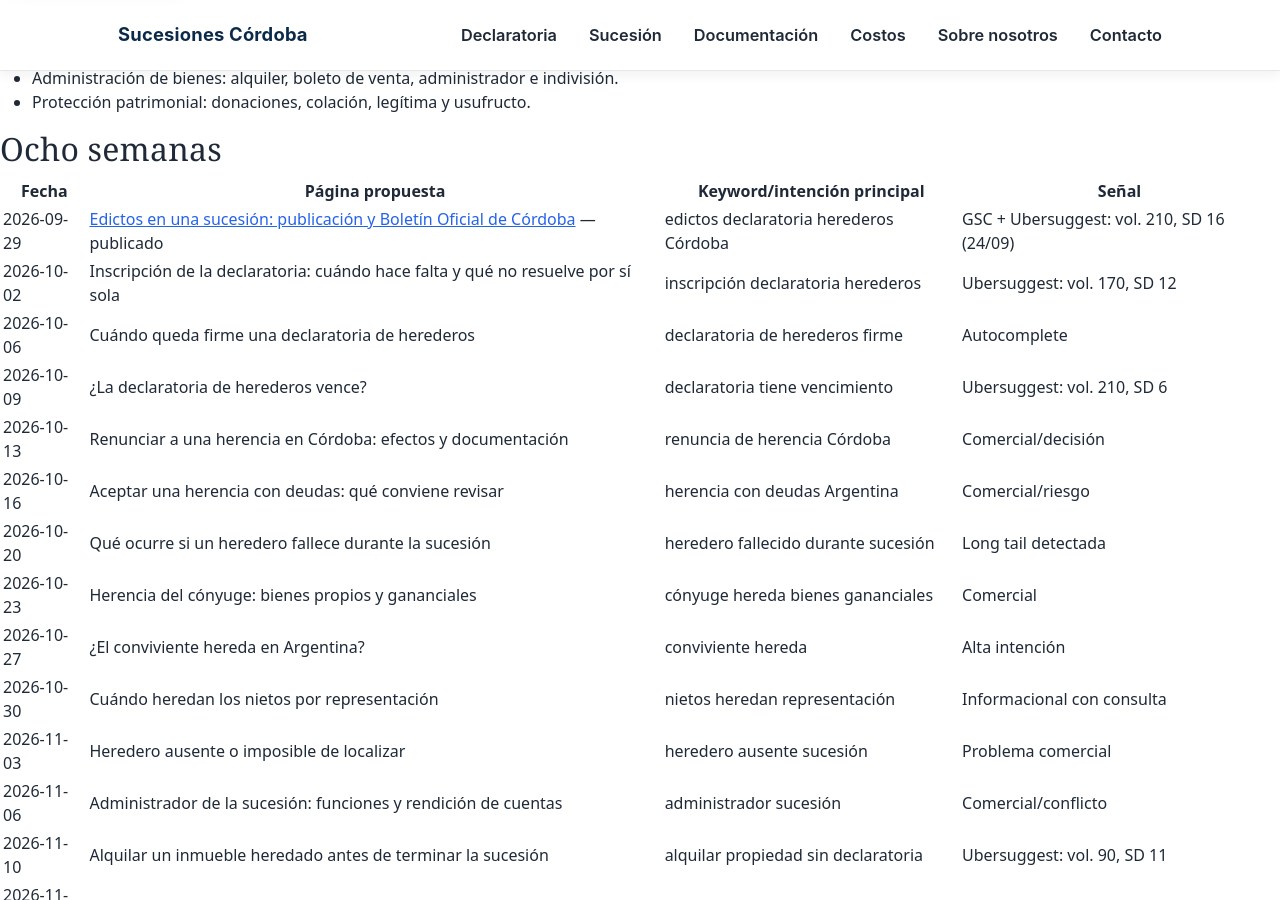
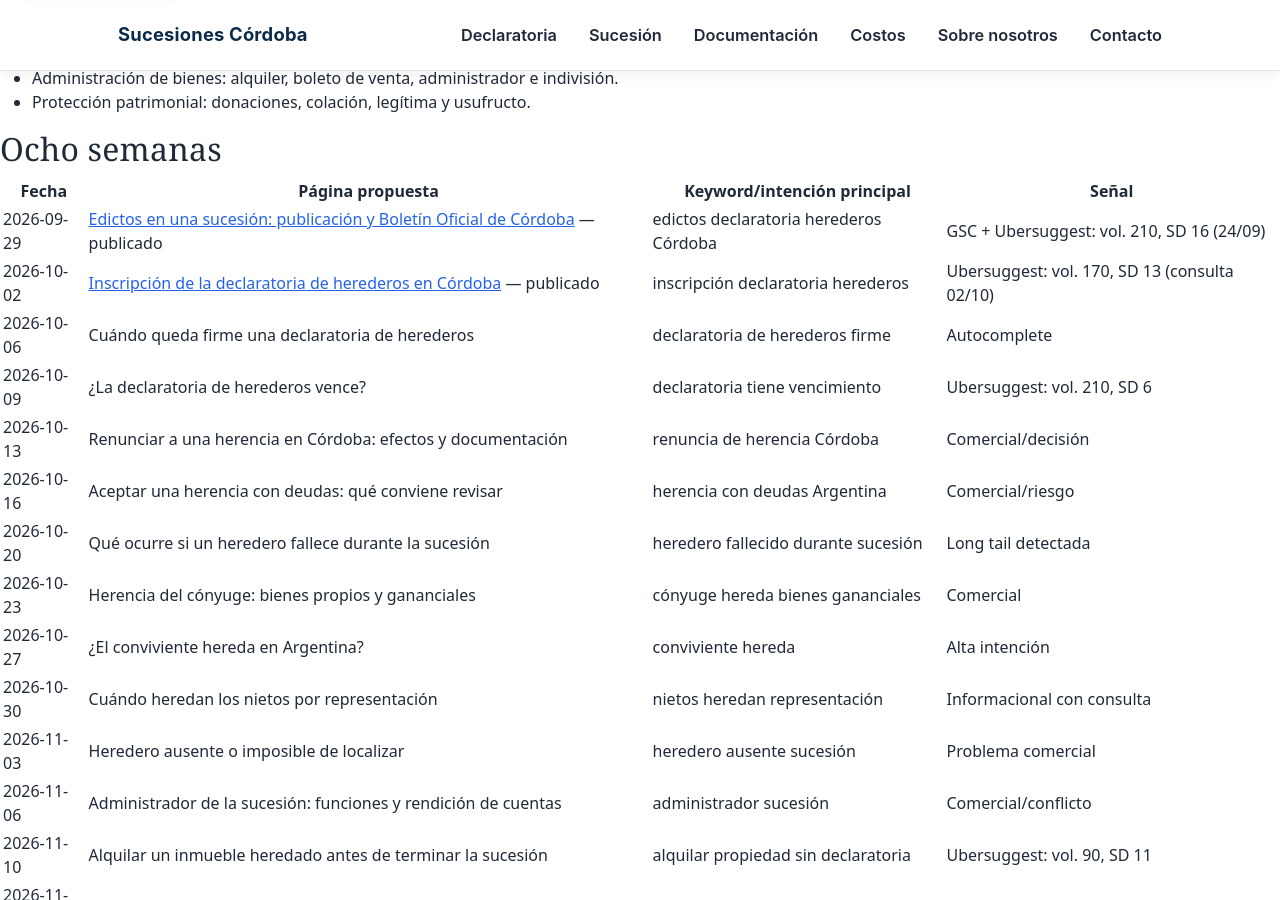
Before and after one commit to Elitedomainsx/sucesionescordoba, a Jekyll site: the page built from work/content-calendar-2026-09-28-to-2026-11-19.md, in a window 1280 px wide and 900 px high, scrolled down 403 px. Built offline with Jekyll 4.4.1, drawn with Linux system fonts in a browser that asks for light colours; our own code applies the rules of GitHub Pages for plain Markdown files.

Commit message:
docs: mark declaration registration page published

```diff
--- a/work/content-calendar-2026-09-28-to-2026-11-19.md
+++ b/work/content-calendar-2026-09-28-to-2026-11-19.md
@@ -25,7 +25,7 @@ Fuentes: Search Console (28/90/480 días) + Ubersuggest Argentina, español, ext
 | Fecha | Página propuesta | Keyword/intención principal | Señal |
 |---|---|---|---|
 | 2026-09-29 | [Edictos en una sucesión: publicación y Boletín Oficial de Córdoba](https://sucesionescordoba.com.ar/edictos-declaratoria-herederos-cordoba/) — publicado | edictos declaratoria herederos Córdoba | GSC + Ubersuggest: vol. 210, SD 16 (24/09) |
-| 2026-10-02 | Inscripción de la declaratoria: cuándo hace falta y qué no resuelve por sí sola | inscripción declaratoria herederos | Ubersuggest: vol. 170, SD 12 |
+| 2026-10-02 | [Inscripción de la declaratoria de herederos en Córdoba](https://sucesionescordoba.com.ar/inscripcion-declaratoria-herederos-cordoba/) — publicado | inscripción declaratoria herederos | Ubersuggest: vol. 170, SD 13 (consulta 02/10) |
 | 2026-10-06 | Cuándo queda firme una declaratoria de herederos | declaratoria de herederos firme | Autocomplete |
 | 2026-10-09 | ¿La declaratoria de herederos vence? | declaratoria tiene vencimiento | Ubersuggest: vol. 210, SD 6 |
 | 2026-10-13 | Renunciar a una herencia en Córdoba: efectos y documentación | renuncia de herencia Córdoba | Comercial/decisión |
```
